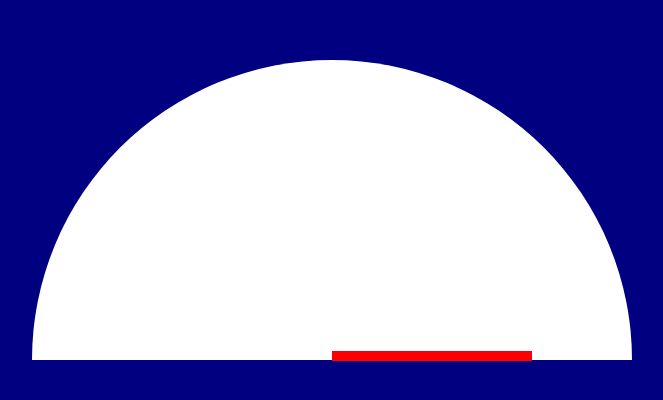
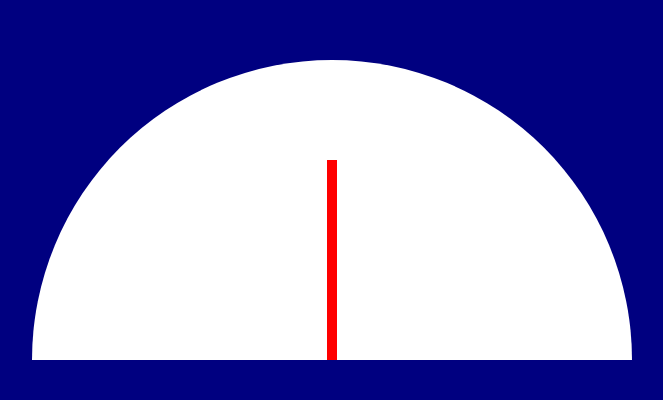
Before and after one commit to fireprone/tide-extent, a React (Create React App) app: page / in a window 1280 px wide. Shown: the part 190-590 px from the top of the page, without its empty margins (308-971 px from the left). Built offline with nearby package versions, Linux system fonts and the light colour scheme.

Commit message:
Refactor Pointer to be height-dominant for easier use

```diff
--- a/src/components/Gauge/Gauge.jsx
+++ b/src/components/Gauge/Gauge.jsx
@@ -1,9 +1,9 @@
+import { useState, useRef, useEffect } from 'react';
 import './Gauge.css';
 import Pointer from './../Pointer/Pointer';
-import { useState, useRef } from 'react';
 
 const Gauge = () => {
-  const [angle, setAngle] = useState(0);
+  const [pointerAngle, setPointerAngle] = useState(0);
   const gaugeRef = useRef(null);
 
   const updateAngle = (e) => {
@@ -11,12 +11,12 @@ const Gauge = () => {
     let x = e.clientX - rect.left - rect.width / 2;
     let y = e.clientY - rect.top - rect.width / 2;
 
-    setAngle(Math.atan2(y, x));
+    setPointerAngle(Math.atan2(x, -y));
   };
 
   return (
     <div id='Gauge' onMouseDown={updateAngle} ref={gaugeRef}>
-      <Pointer angle={angle} />
+      <Pointer angle={pointerAngle} />
     </div>
   );
 };
--- a/src/components/Pointer/Pointer.css
+++ b/src/components/Pointer/Pointer.css
@@ -1,14 +1,14 @@
 #Pointer {
   position: absolute;
-  top: 97%;
   left: 50%;
-  transform: translate(0%, 0%);
+  bottom: 0;
+  transform: translate(-50%, 0);
 }
 
 #pole {
   background: red;
-  transform-origin: left;
+  transform-origin: bottom center;
   cursor: col-resize;
-  height: 10px;
-  width: 200px;
+  height: 200px;
+  width: 10px;
 }
```
